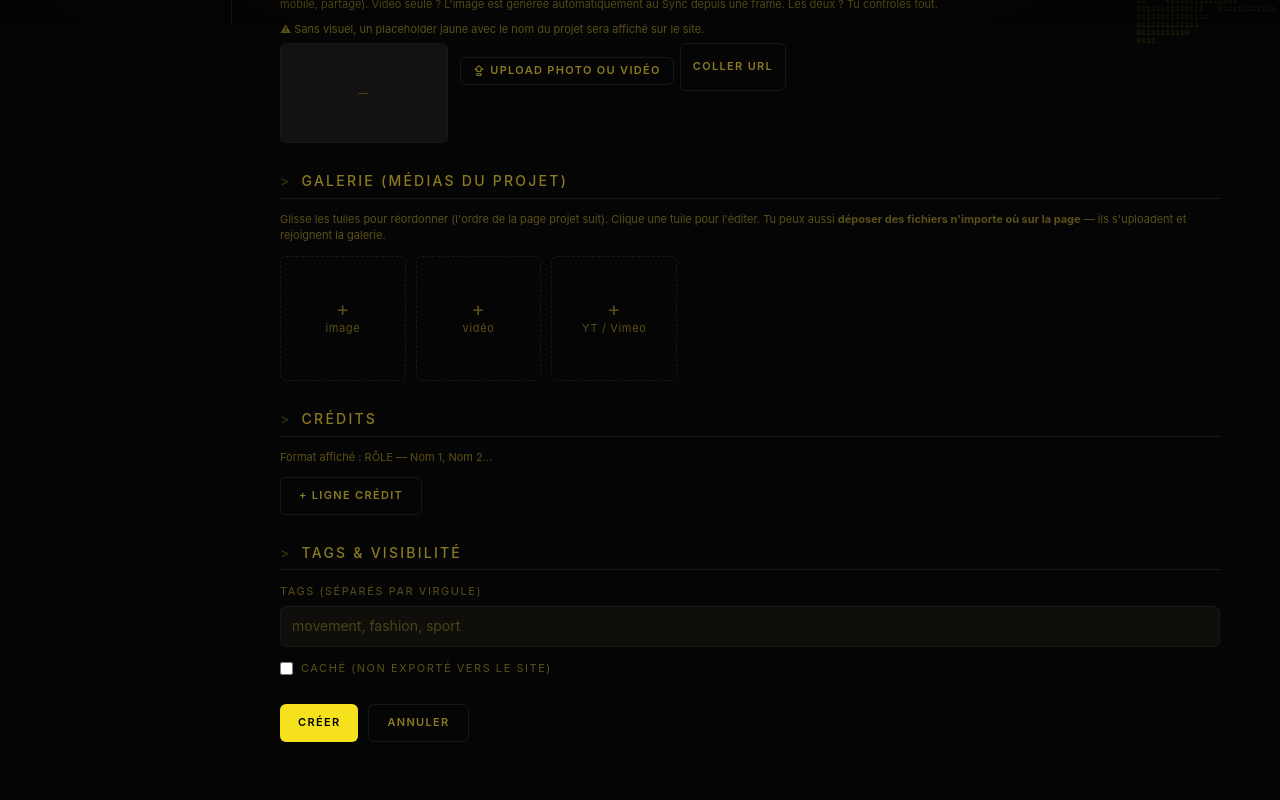
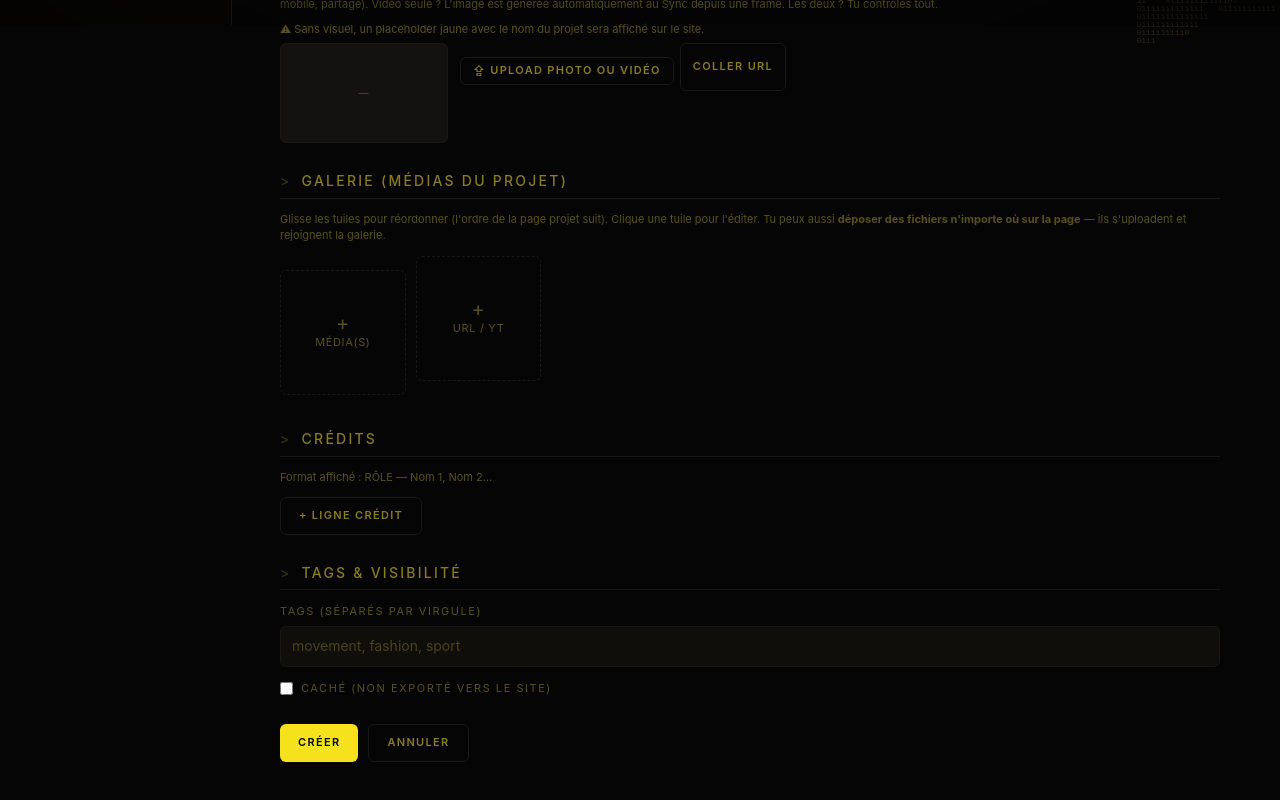
Before and after one commit to lesgriots/lesgriots-platform, a Next.js app in the folder apps/backoffice/: page /projects/new in a window 1280 px wide. Shown: the part 775-1575 px from the top of the page. Built offline with nearby package versions, Linux system fonts and the light colour scheme; a web font is replaced by a local one.

Commit message:
BO Studio: ajout de medias unifie — une seule tuile +media(s) photos/videos multi-selection type auto-detecte, tuile +URL/YT avec detection (image/mp4/YouTube/Vimeo)

```diff
--- a/apps/backoffice/app/components/ProjectForm.jsx
+++ b/apps/backoffice/app/components/ProjectForm.jsx
@@ -738,15 +738,44 @@ export default function ProjectForm({ initial, isNew }) {
             </div>
           );
         })}
-        {/* Tuiles d'ajout */}
-        <button type="button" className="mediatile mediatile--add" onClick={() => { resourceAdd("image"); setSelectedRes(f.resources.length); }}>
-          <span className="plus">+</span> image
-        </button>
-        <button type="button" className="mediatile mediatile--add" onClick={() => { resourceAdd("video"); setSelectedRes(f.resources.length); }}>
-          <span className="plus">+</span> vidéo
-        </button>
-        <button type="button" className="mediatile mediatile--add" onClick={() => { resourceAdd("youtube"); setSelectedRes(f.resources.length); }}>
-          <span className="plus">+</span> YT / Vimeo
+        {/* Tuiles d'ajout — SANS distinction photo/vidéo : un seul bouton,
+            multi-sélection, le type est détecté automatiquement (MIME),
+            même mécanique que le drop de fichiers. */}
+        <label className="mediatile mediatile--add" title="Ajouter des photos et/ou des vidéos — le type est détecté automatiquement">
+          <span className="plus">+</span> média(s)
+          <input
+            type="file"
+            accept="image/*,video/*"
+            multiple
+            style={{ display: "none" }}
+            onChange={(e) => {
+              const files = Array.from(e.target.files || []);
+              e.target.value = "";
+              if (files.length) handleDroppedFiles(files);
+            }}
+          />
+        </label>
+        <button
+          type="button"
+          className="mediatile mediatile--add"
+          title="Coller une URL : image, .mp4 (Bunny/R2), YouTube ou Vimeo — le type est détecté"
+          onClick={() => {
+            const u = window.prompt("URL du média (image, .mp4, YouTube, Vimeo…) :");
+            if (!u) return;
+            if (!/^https?:\/\//i.test(u.trim())) { alert("L'URL doit commencer par http:// ou https://"); return; }
+            const url = u.trim();
+            const isYT = /youtube\.com|youtu\.be|vimeo\.com/i.test(url);
+            const isVid = /\.(mp4|mov|webm|m4v)(\?|$)/i.test(url);
+            const res = isYT
+              ? { type: "youtube", src: url, label: "", aspect: "16/9" }
+              : isVid
+                ? { type: "video", src: url, poster: "", label: "", aspect: "16/9" }
+                : { type: "image", src: url, label: "", aspect: "16/9" };
+            set("resources", [...f.resources, res]);
+            setSelectedRes(f.resources.length);
+          }}
+        >
+          <span className="plus">+</span> URL / YT
         </button>
       </div>
 
```
